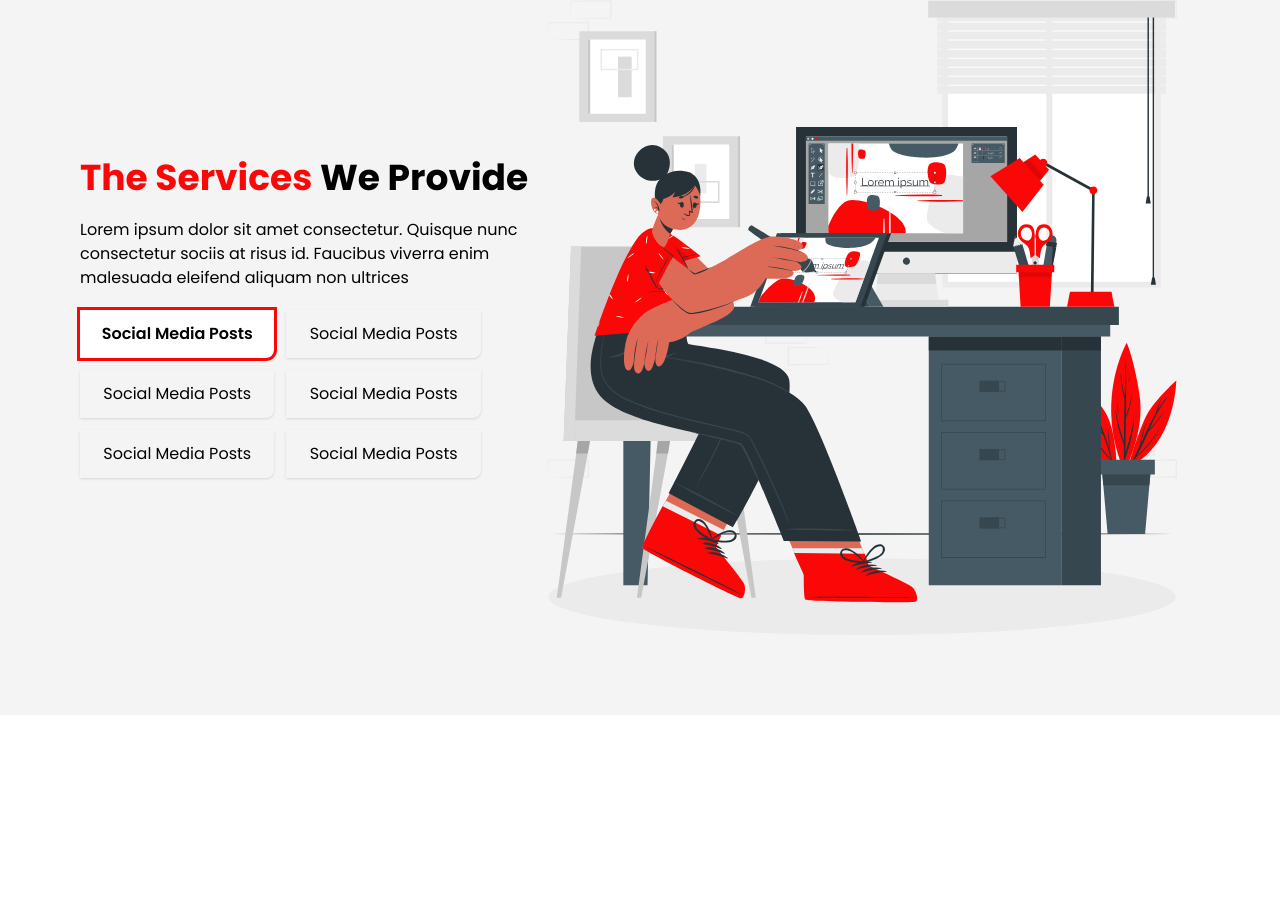
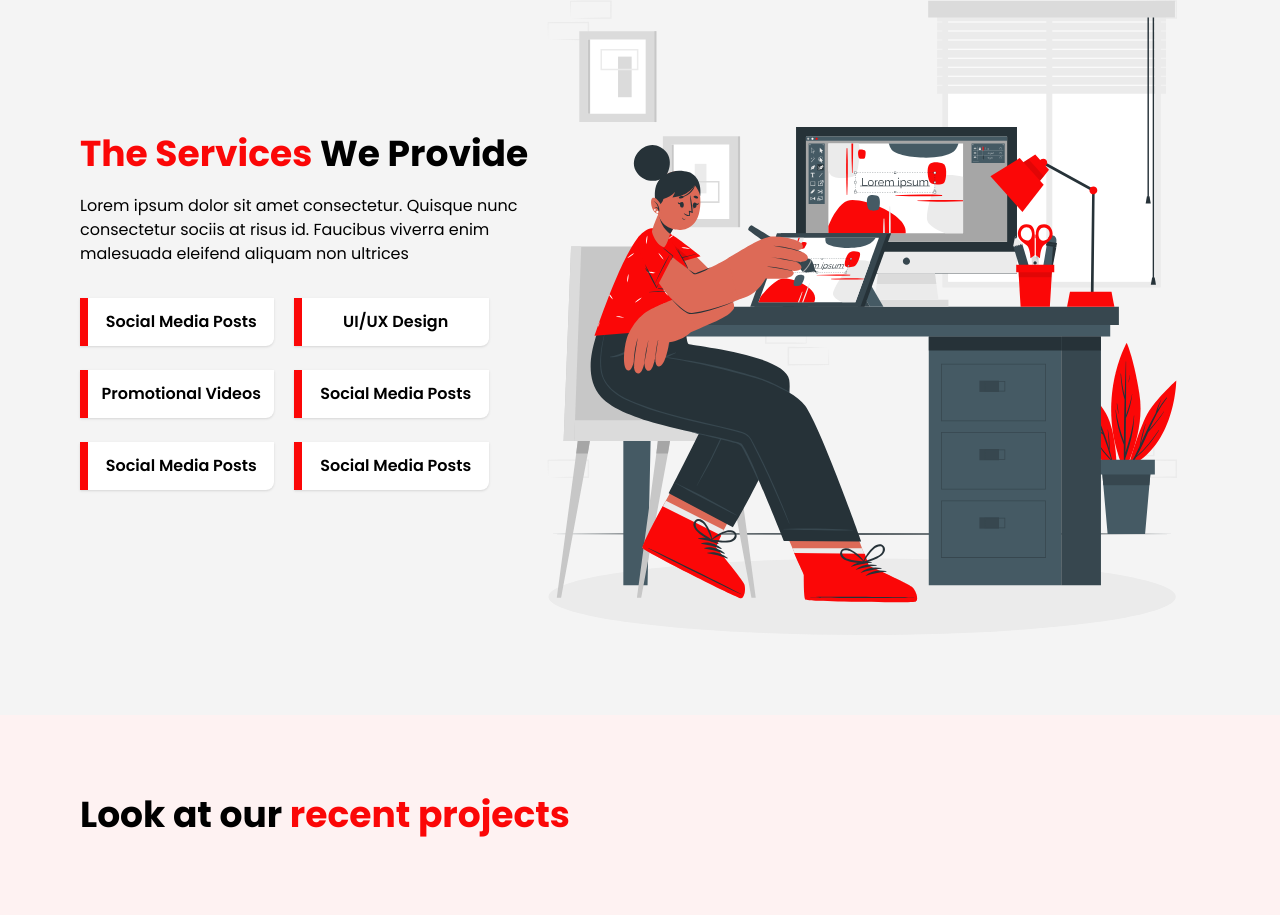
Before and after one commit to touhidhsn/redpixel, a website: page index.html in a window 1280 px wide. Shown: the part 1439-2354 px from the top of the page. Before the commit the page ends 2154 px from the top, so only its background shows below. Drawn offline with nearby package versions, Linux system fonts and the light colour scheme.

Commit message:
service section updated

```diff
--- a/index.html
+++ b/index.html
@@ -109,13 +109,15 @@
         </div>
       </div>
     </section>
-    <section class="bg-white container m-auto">
+    <section>
+      <div class="bg-white container m-auto">
         <div class="py-10 md:py-20">
           <h1 class="py-0 text-3xl text-center text-customred">About Us</h1>
           <p class="text-center mx-auto py-5 w-6/12">
-          We are a promising team pursuing our career in making an easy platform
-          for businesses/organizations to enjoy graphic design-related services.
-          We ensure fast delivery, quality work, and customer service.
+            We are a promising team pursuing our career in making an easy
+            platform for businesses/organizations to enjoy graphic
+            design-related services. We ensure fast delivery, quality work, and
+            customer service.
           </p>
         </div>
         <div>
@@ -127,8 +129,9 @@
                 <img class="m-auto" src="./img/document-icon.svg" alt="" />
                 <h1 class="text-xl py-5">Free Documentation</h1>
                 <p>
-                Lorem ipsum dolor sit amet consectetur. Quisque nunc consectetur
-                sociis at risus id. Faucibus viverra enim malesuada eleifend
+                  Lorem ipsum dolor sit amet consectetur. Quisque nunc
+                  consectetur sociis at risus id. Faucibus viverra enim
+                  malesuada eleifend
                 </p>
               </div>
             </div>
@@ -139,8 +142,9 @@
                 <img class="m-auto" src="./img/money-Icon.svg" alt="" />
                 <h1 class="text-xl py-5">30 Days Money Back</h1>
                 <p>
-                Lorem ipsum dolor sit amet consectetur. Quisque nunc consectetur
-                sociis at risus id. Faucibus viverra enim malesuada eleifend
+                  Lorem ipsum dolor sit amet consectetur. Quisque nunc
+                  consectetur sociis at risus id. Faucibus viverra enim
+                  malesuada eleifend
                 </p>
               </div>
             </div>
@@ -151,9 +155,11 @@
                 <img class="m-auto" src="./img/time-icon.svg" alt="" />
                 <h1 class="text-xl py-5">Fast And Speedy</h1>
                 <p>
-                Lorem ipsum dolor sit amet consectetur. Quisque nunc consectetur
-                sociis at risus id. Faucibus viverra enim malesuada eleifend
+                  Lorem ipsum dolor sit amet consectetur. Quisque nunc
+                  consectetur sociis at risus id. Faucibus viverra enim
+                  malesuada eleifend
                 </p>
+              </div>
             </div>
           </div>
         </div>
@@ -173,25 +179,35 @@
             non ultrices
           </p>
           <div class="py-5">
-            <ul class="items-center flex flex-wrap gap-3">
+            <ul class="items-center flex flex-wrap gap-x-5">
               <li
-                class="font-semibold rounded-br-lg outline outline-customred bg-white shadow w-5/12 text-center p-3"
+                class="font-semibold rounded-br-lg border-l-8 border-l-customred bg-white shadow w-5/12 text-center my-3 p-3 duration-500 hover:bg-customred hover:text-white"
               >
                 Social Media Posts
               </li>
-              <li class="rounded-br-lg shadow w-5/12 text-center p-3">
+              <li
+                class="font-semibold rounded-br-lg border-l-8 border-l-customred bg-white shadow w-5/12 text-center my-3 p-3 duration-500 hover:bg-customred hover:text-white"
+              >
+                UI/UX Design
+              </li>
+              <li
+                class="font-semibold rounded-br-lg border-l-8 border-l-customred bg-white shadow w-5/12 text-center my-3 p-3 duration-500 hover:bg-customred hover:text-white"
+              >
+                Promotional Videos
+              </li>
+              <li
+                class="font-semibold rounded-br-lg border-l-8 border-l-customred bg-white shadow w-5/12 text-center my-3 p-3 duration-500 hover:bg-customred hover:text-white"
+              >
                 Social Media Posts
               </li>
-              <li class="rounded-br-lg shadow w-5/12 text-center p-3">
+              <li
+                class="font-semibold rounded-br-lg border-l-8 border-l-customred bg-white shadow w-5/12 text-center my-3 p-3 duration-500 hover:bg-customred hover:text-white"
+              >
                 Social Media Posts
               </li>
-              <li class="rounded-br-lg shadow w-5/12 text-center p-3">
-                Social Media Posts
-              </li>
-              <li class="rounded-br-lg shadow w-5/12 text-center p-3">
-                Social Media Posts
-              </li>
-              <li class="rounded-br-lg shadow w-5/12 text-center p-3">
+              <li
+                class="font-semibold rounded-br-lg border-l-8 border-l-customred bg-white shadow w-5/12 text-center my-3 p-3 duration-500 hover:bg-customred hover:text-white"
+              >
                 Social Media Posts
               </li>
             </ul>
@@ -199,6 +215,15 @@
         </div>
         <div class="w-7/12">
           <img src="./img/services-img.svg" alt="" />
+        </div>
+      </div>
+    </section>
+    <section class="bg-red-50">
+      <div class="container m-auto">
+        <div class="p-20">
+          <h1 class="text-4xl">
+            Look at our <span class="text-customred">recent projects</span>
+          </h1>
         </div>
       </div>
     </section>
```
Also changed, not shown: src/style.css, 1 other file. Lines whose indentation alone changed are shown as unchanged.
